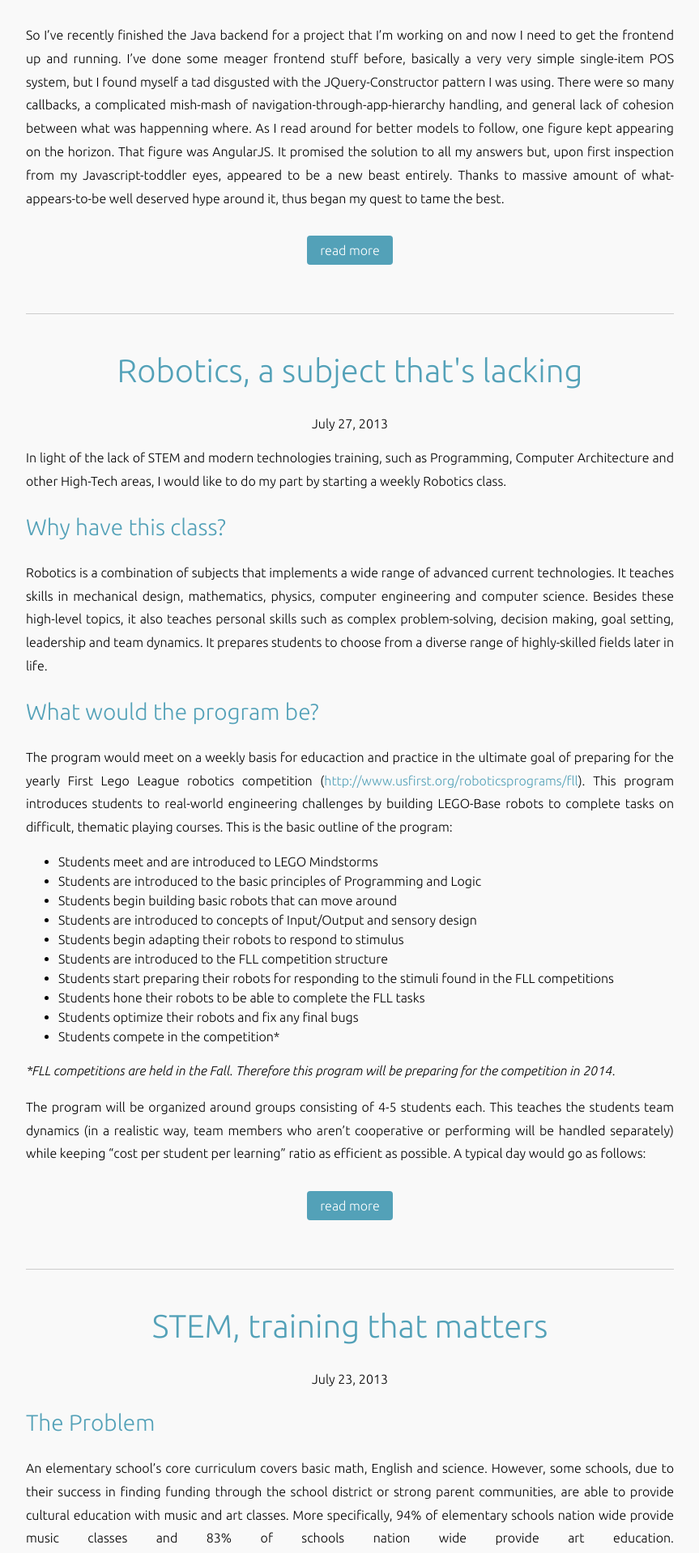
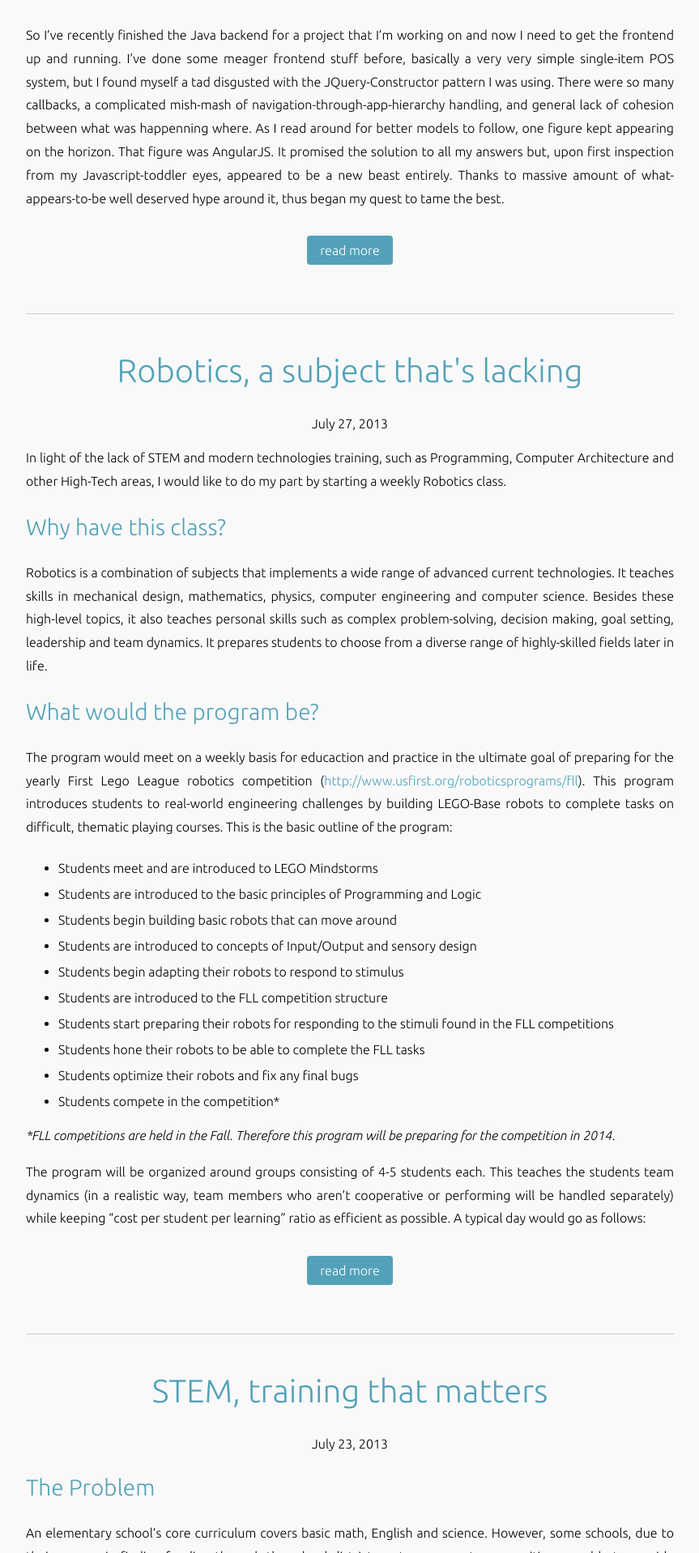
Before and after one commit to awendland/blog, a Jekyll site: the page built from index.html, in a window 1280 px wide. Shown: the part 3082-5000 px from the top of the page at 81% size, without its empty margins (208-1071 px from the left). Built offline with Jekyll 4.4.1, drawn with Linux system fonts in a browser that asks for light colours; nearby versions of some CDN libraries; Markdown is read by kramdown in place of the engine named in the settings.

Commit message:
Add spacing between li items

```diff
--- a/css/main.css
+++ b/css/main.css
@@ -168,6 +168,9 @@ a:focus {
 }
 ul {
   margin: 0;
+}
+li {
+  padding-top: .5em;
 }
 h5,
 h6 {
--- a/css/main.less
+++ b/css/main.less
@@ -144,6 +144,10 @@ a {
 
 ul {
     margin: 0;
+}
+
+li {
+    padding-top: .5em;
 }
 
 h5, h6 {
```
